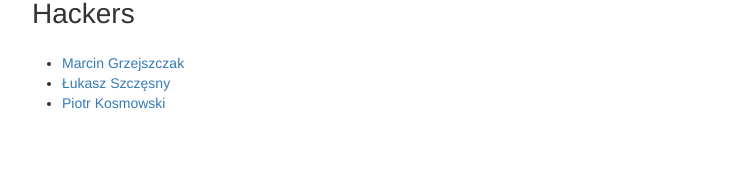
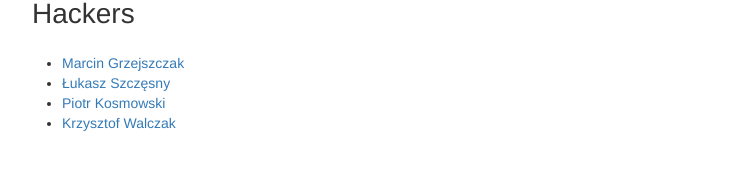
Before and after one commit to microhackathon-2015-03-juglodz/microhackathon-2015-03-juglodz.github.io, a Jekyll site: the page built from index.md, in a window 1280 px wide and 900 px high, scrolled down 2709 px. Shown: the part 722-892 px from the top of the window, without its empty margins (268-1011 px from the left). Built offline with Jekyll 4.4.1, drawn with Linux system fonts in a browser that asks for light colours; Markdown is read by kramdown in place of the engine named in the settings.

Commit message:
Update attendees.yml

```diff
--- a/_data/attendees.yml
+++ b/_data/attendees.yml
@@ -8,3 +8,6 @@
 
 - name: Piotr Kosmowski
   github_username: kospiotr
+
+- name: Krzysztof Walczak
+  github_username: kwalczak
```
